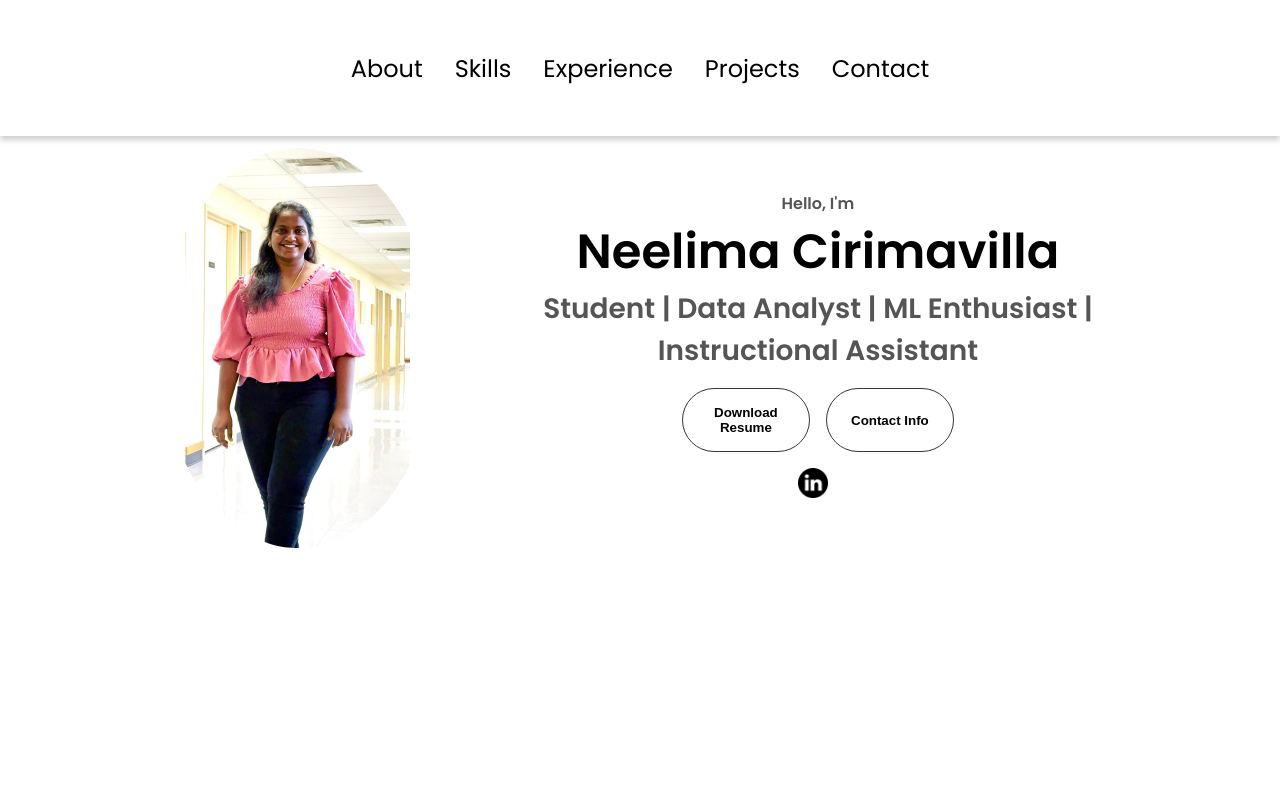
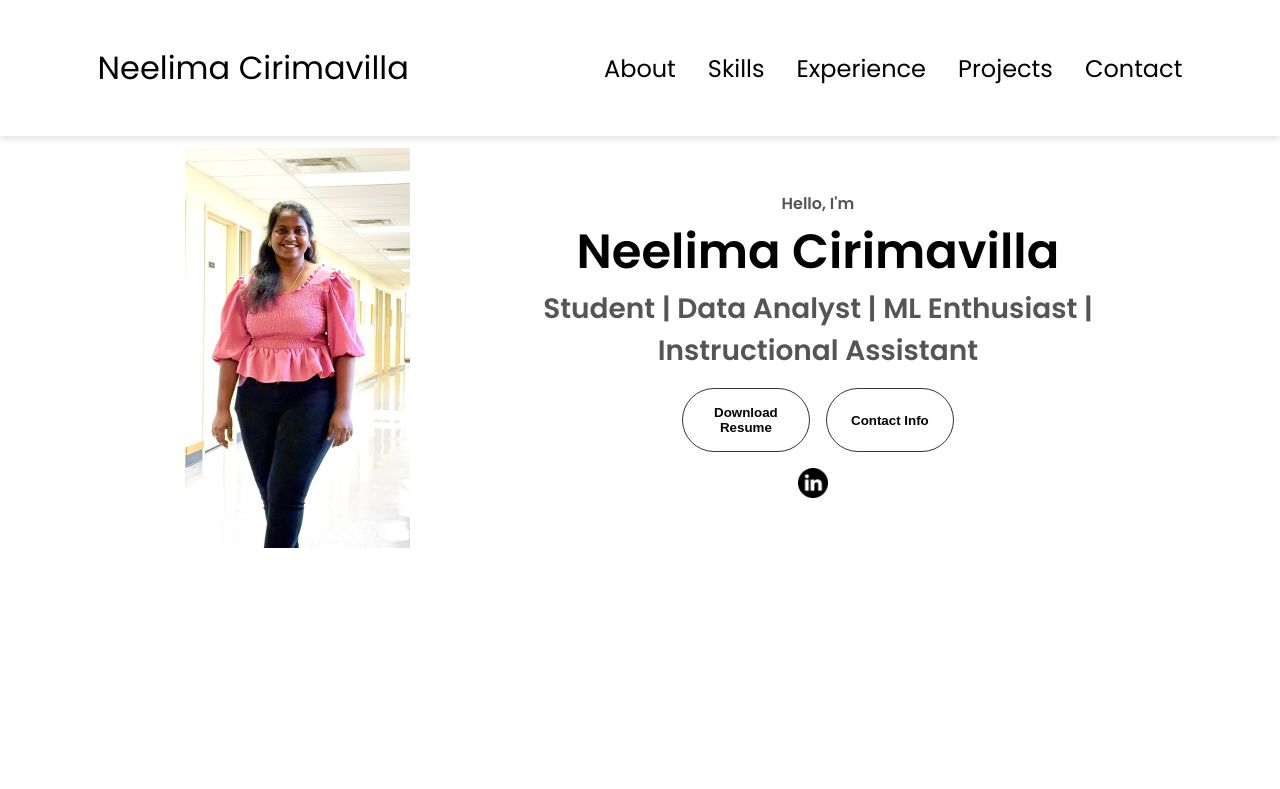
Before and after one commit to NeelimaCirimavilla1/my-portfolio, a plain HTML site: page index.html in a window 1280 px wide. Shown: the top 789 px of the page. Drawn offline with Linux system fonts and the light colour scheme.

Commit message:
Update style.css

```diff
--- a/style.css
+++ b/style.css
@@ -45,8 +45,6 @@ nav {
     align-items: center;
     height: 17vh;
     position: fixed;
-    top: 0;
-    right:0;
     width: 100%;
     background-color: white;
     z-index: 1000;
@@ -198,7 +196,7 @@ section {
     width: 100%;
     height: 100%;
     object-fit: contain;
-    border-radius: 50%
+    border-radius: 10%
 }
 
 .section__text {
```
